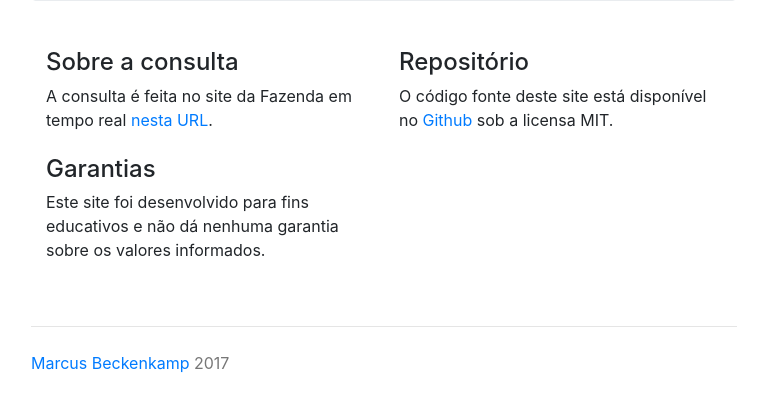
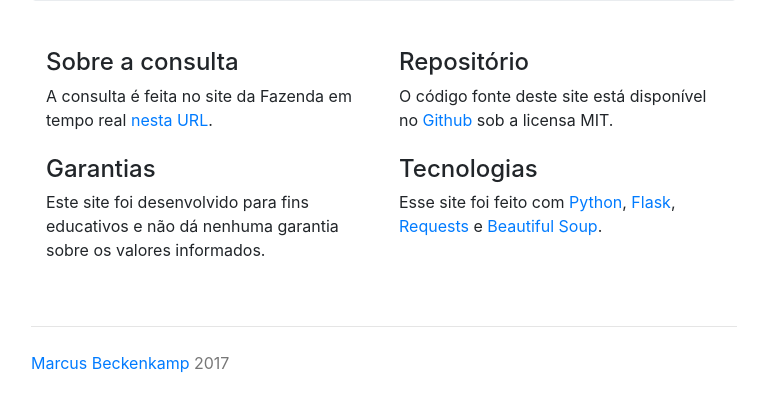
Before and after one commit to beckenkamp/selic, a Flask app: page / in a window 1280 px wide. Shown: the part 605-1020 px from the top of the page, without its empty margins (256-1021 px from the left). Run offline with Flask 2, Linux system fonts and the light colour scheme; some libraries are stand-ins or nearby versions.

Commit message:
Adding links for the tech used on this project in index.html template

```diff
--- a/templates/index.html
+++ b/templates/index.html
@@ -98,6 +98,9 @@
         <div class="col-lg-6">
           <h4>Repositório</h4>
           <p>O código fonte deste site está disponível no <a href="http://bit.ly/python-flask">Github</a> sob a licensa MIT.</p>
+
+          <h4>Tecnologias</h4>
+          <p>Esse site foi feito com <a href="https://www.python.org/">Python</a>, <a href="http://flask.pocoo.org/">Flask</a>, <a href="http://python-requests.org">Requests</a> e <a href="https://www.crummy.com/software/BeautifulSoup/bs4/doc/">Beautiful Soup</a>.</p>
         </div>
       </div>
 
```
